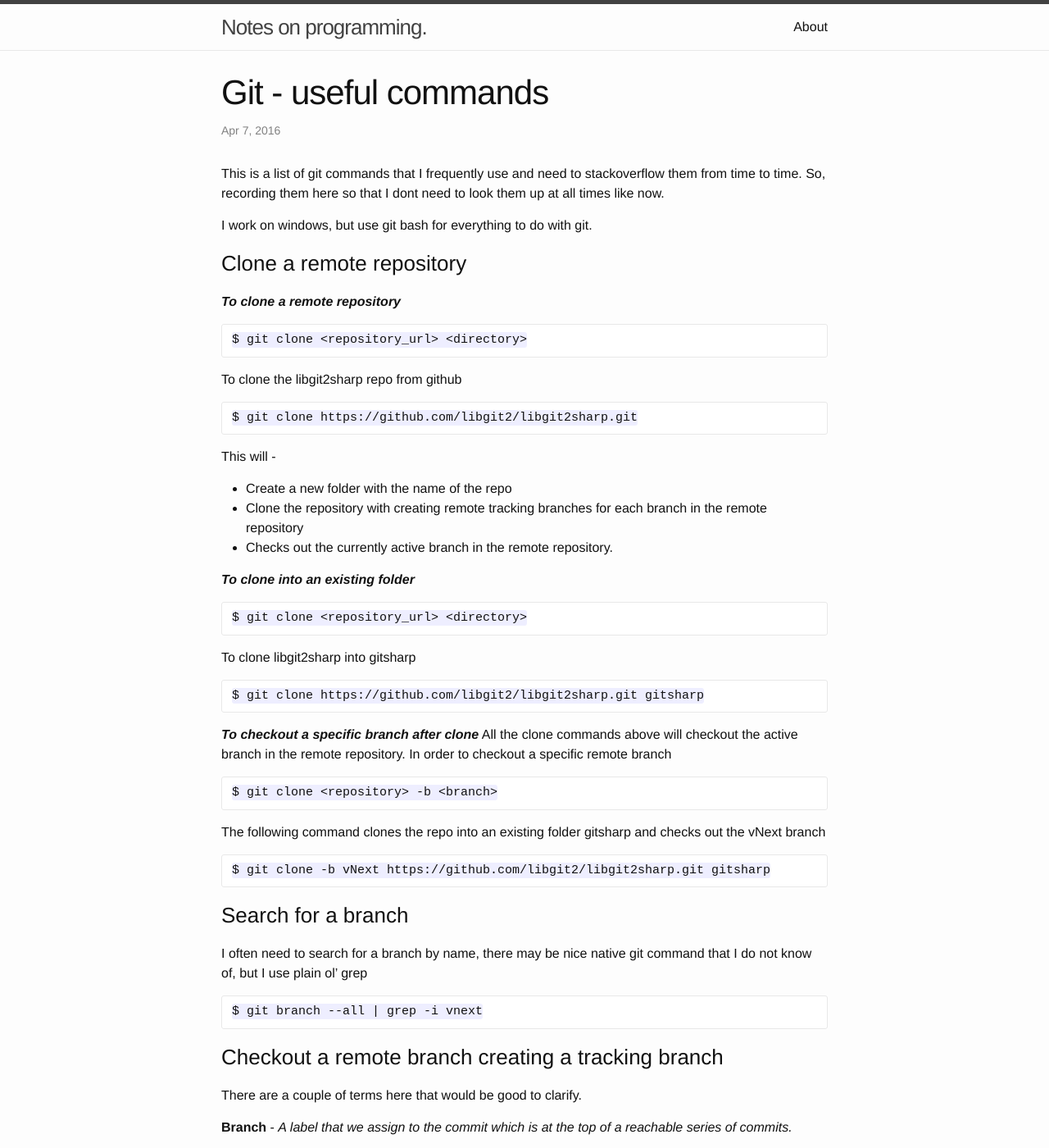
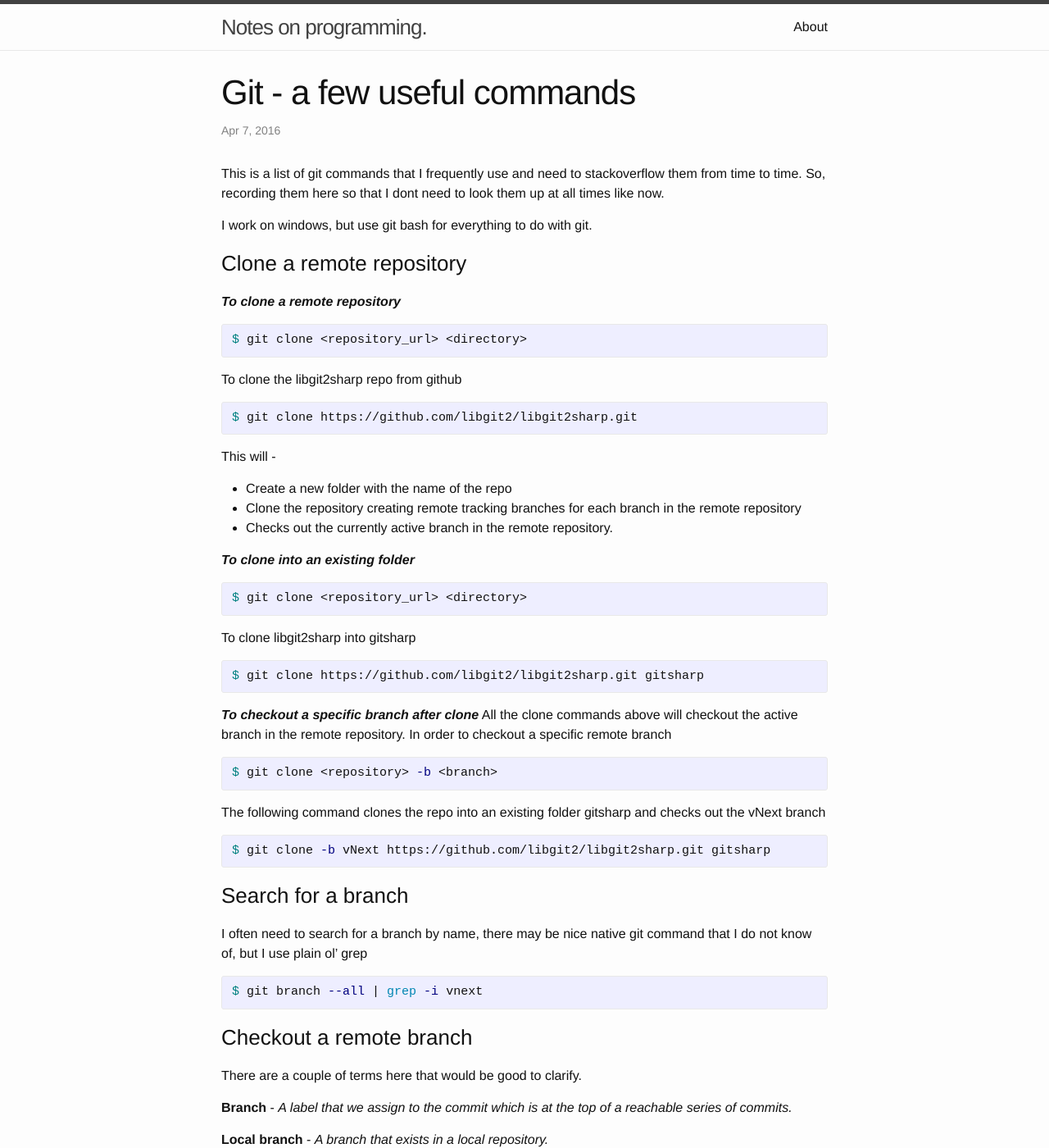
Before and after one commit to iliasashaikh/trycatchthat, a Jekyll site: the page built from _posts/2016-04-07-git-my-frequently-used-commands.markdown, in a window 1280 px wide and 1400 px high. Shown: the whole window at 82% size. Built offline with Jekyll 4.4.1, drawn with Linux system fonts in a browser that asks for light colours; comment, search, counter and statistics services are not loaded; some of the changed text lies outside the part shown.

Commit message:
change code snippet highlighting

````diff
--- a/_posts/2016-04-07-git-my-frequently-used-commands.markdown
+++ b/_posts/2016-04-07-git-my-frequently-used-commands.markdown
@@ -1,6 +1,6 @@
 ---
 layout: post
-title:  "Git - useful commands"
+title:  "Git - a few useful commands"
 date:   2016-04-07 20:29:53
 categories: git
 ---
@@ -13,55 +13,55 @@ I work on windows, but use git bash for everything to do with git.
 
 __*To clone a remote repository*__
 
-```
+{% highlight shell %}
 $ git clone <repository_url> <directory>
-```
+{% endhighlight %}
 
 To clone the libgit2sharp repo from github
 
-```
+{% highlight shell %}
 $ git clone https://github.com/libgit2/libgit2sharp.git
-```
+{% endhighlight %}
 
 This will -
 
 - Create a new folder with the name of the repo
-- Clone the repository with creating remote tracking branches for each branch in the remote repository
+- Clone the repository creating remote tracking branches for each branch in the remote repository
 - Checks out the currently active branch in the remote repository.
 
 __*To clone into an existing folder*__
 
-```
+{% highlight shell %}
 $ git clone <repository_url> <directory>
-```
+{% endhighlight %}
 
 To clone libgit2sharp into gitsharp
 
-```
+{% highlight shell %}
 $ git clone https://github.com/libgit2/libgit2sharp.git gitsharp
-```
+{% endhighlight %}
 
 __*To checkout a specific branch after clone*__
 All the clone commands above will checkout the active branch in the remote repository. In order to checkout a specific remote branch
 
-```
+{% highlight shell %}
 $ git clone <repository> -b <branch>
-```
+{% endhighlight %}
 
 The following command clones the repo into an existing folder gitsharp and checks out the vNext branch
 
-```
+{% highlight shell %}
 $ git clone -b vNext https://github.com/libgit2/libgit2sharp.git gitsharp
-```
+{% endhighlight %}
 
 ### Search for a branch
 I often need to search for a branch by name, there may be nice native git command that I do not know of, but I use plain ol' grep
 
-```
+{% highlight shell %}
 $ git branch --all | grep -i vnext
-```
+{% endhighlight %}
 
-### Checkout a remote branch creating a tracking branch
+### Checkout a remote branch
 There are a couple of terms here that would be good to clarify.
 
 **Branch** - _A label that we assign to the commit which is at the top of a reachable series of commits._
@@ -74,60 +74,60 @@ There are a couple of terms here that would be good to clarify.
 
 So, lets see what remote branches are available
 
-```
+{% highlight shell %}
 $ git branch --remote
-```
+{% endhighlight %}
 
 To create a tracking branch, checkout and switch to the branch
-```
+{% highlight shell %}
 $ git checkout --track <remote>\<branch>
-```
+{% endhighlight %}
 
 e.g.
-```
+{% highlight shell %}
 $ git checkout --track origin/pointers
-```
+{% endhighlight %}
 
 This command will fail if the branch already exists.
 
-```
+{% highlight shell %}
 $ git checkout --track origin/master
-```
+{% endhighlight %}
 
     fatal: A branch named 'master' already exists.
 
 
 to reset or create a new branch use the -B option during checkout
 
-```
+{% highlight shell %}
 $ git checkout -B <new branch> <remote>\<branch>
-```
+{% endhighlight %}
 
 for e.g.
 
-```
+{% highlight shell %}
 $ git checkout -B master origin/master
-```
+{% endhighlight %}
 
 ### Reset local changes
 When you want to discard all the local changes
 
-```
+{% highlight shell %}
 $ git reset
-```
+{% endhighlight %}
 
 this will reset the index i.e. remove all the files from the index, but will leave the working directory untouched. Specify '--hard' to reset the working directory as well
 
-```
+{% highlight shell %}
 $ git reset --hard
-```
+{% endhighlight %}
 
 ### Clean working directory
 When you want to reset your working area, you might want to remove all untracked files, these are all the files that git does not know about yet, these include local changes not yet staged and all .git ignored files
 
-```
+{% highlight shell %}
 $ git clean --force
-```
+{% endhighlight %}
 
 ### Lastly...
 In this post I have ignored the more often used commands like ```git add``` and ```git commit``` and also some of the more more esoteric ones like ```git cat-file```. The intention is mostly to record the ones that I need regularly, but not often enough for them to be embedded in my muscle memory.
````
